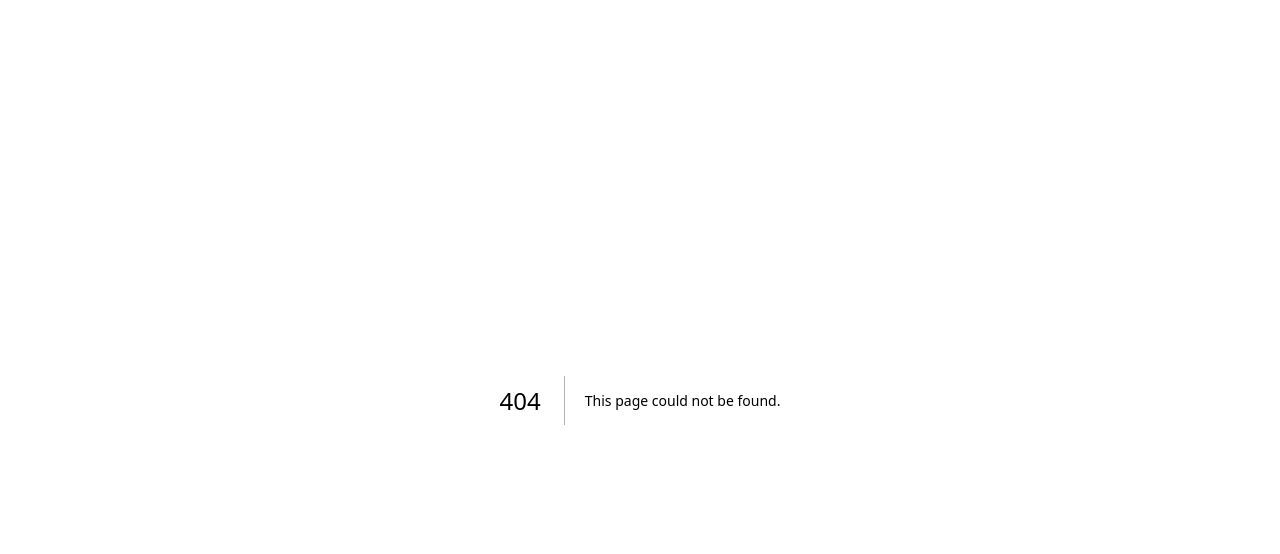
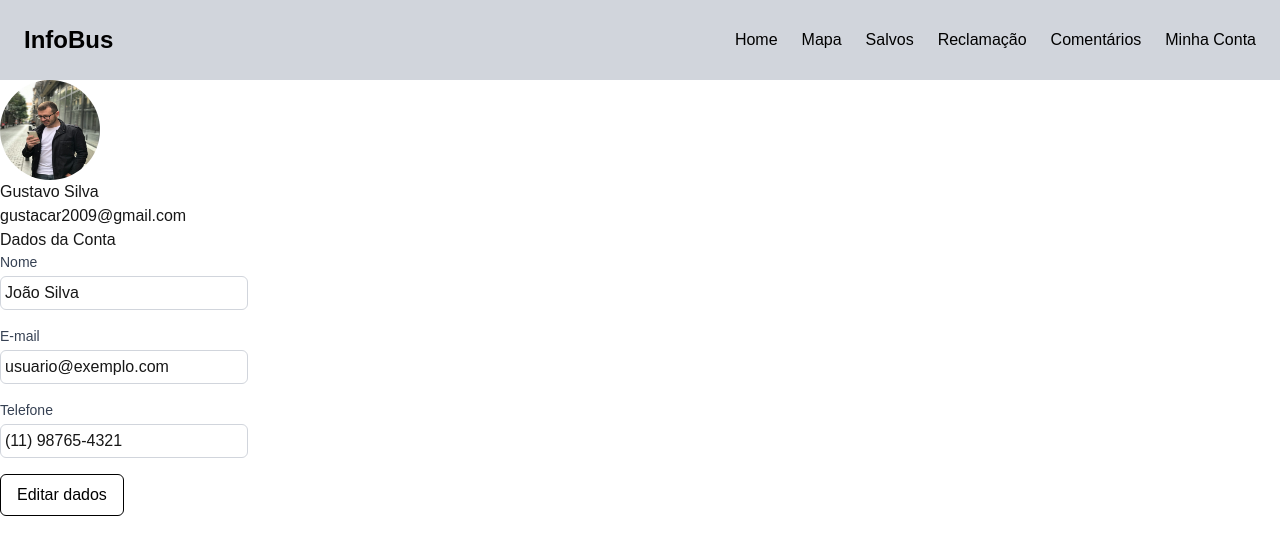
Before and after one commit to ArthurDG2/pi-next, a Next.js app: page /conta in a window 1280 px wide. Before the commit this address had no page. Shown: the top 554 px of the page. Built offline with nearby package versions, Linux system fonts and the light colour scheme.

Commit message:
Organizando o projeto e criando a pagina Minha Conta

```diff
--- /dev/null
+++ b/src/app/conta/page.tsx
@@ -0,0 +1,86 @@
+'use client'
+
+import { useState } from 'react';
+import { Navbar } from "@/components/Navbar";
+import { EditableField } from '@/components/EditableField';
+import Image from "next/image";
+
+export default function AcountPage() {
+    const [isEditing, setIsEditing] = useState(false);
+    const [user, setUser] = useState({
+        name: "João Silva",
+        email: "usuario@exemplo.com",
+        phone: "(11) 98765-4321",
+      });
+
+    const handleSave = () => {
+        setIsEditing(false);
+        //lógica para enviar os dados atualizados para o backend
+      };
+
+    return (
+        <div>
+            <Navbar />
+            <div>
+                <div>
+                    <Image
+                        className="rounded-full aspect-square"
+                        src="/perfil.jpg"
+                        alt="Imagem de perfil"
+                        width={100}
+                        height={100}
+                    />
+                    <h1>Gustavo Silva</h1>
+                    <h2>gustacar2009@gmail.com</h2>
+                </div>
+
+                <div>
+      <h3>Dados da Conta</h3>
+      <div className="max-w-62">
+        <EditableField
+          label="Nome"
+          value={user.name}
+          isEditing={isEditing}
+          onChange={(value) => setUser({ ...user, name: value })}
+        />
+        <EditableField
+          label="E-mail"
+          value={user.email}
+          isEditing={isEditing}
+          onChange={(value) => setUser({ ...user, email: value })}
+        />
+        <EditableField
+          label="Telefone"
+          value={user.phone}
+          isEditing={isEditing}
+          onChange={(value) => setUser({ ...user, phone: value })}
+        />
+      </div>
+      {isEditing ? (
+        <div className="flex gap-2">
+          <button
+            onClick={handleSave}
+            className="px-4 py-2 border border-black text-black rounded-md"
+          >
+            Salvar
+          </button>
+          <button
+            onClick={() => setIsEditing(false)}
+            className="px-4 py-2 bg-gray-200 rounded-md"
+          >
+            Cancelar
+          </button>
+        </div>
+      ) : (
+        <button
+          onClick={() => setIsEditing(true)}
+          className="px-4 py-2 border border-black text-black rounded-md"
+        >
+          Editar dados
+        </button>
+      )}
+    </div>
+            </div>
+        </div>
+    )
+}
--- a/src/app/page.tsx
+++ b/src/app/page.tsx
@@ -1,7 +1,7 @@
 "use client"
 
-import {Navbar} from "./components/Navbar";
-import {Map} from "./components/Map";
+import {Navbar} from "../components/Navbar";
+import {Map} from "../components/Map";
 
 export default function Home() {
     return (
--- /dev/null
+++ b/src/components/EditableField.tsx
@@ -0,0 +1,34 @@
+interface EditableFieldProps {
+    label: string;
+    value: string;
+    isEditing: boolean;
+    onChange: (value: string) => void;
+  }
+
+  export const EditableField = ({
+    label,
+    value,
+    isEditing,
+    onChange,
+  }: EditableFieldProps) => {
+    return (
+      <div className="mb-4">
+        <label className="block text-sm font-medium text-gray-700">{label}</label>
+        {isEditing ? (
+          <input
+            type="text"
+            value={value}
+            onChange={(e) => onChange(e.target.value)}
+            className="mt-1 block w-full rounded-md border-gray-300 border p-1"
+          />
+        ) : (
+          <input
+            type="text"
+            value={value}
+            readOnly
+            className="mt-1 block w-full rounded-md border-gray-300 border p-1 cursor-default"
+          />
+        )}
+      </div>
+    );
+  };
--- a/src/app/components/Map.tsx
+++ b/src/components/Map.tsx
@@ -1,15 +1,19 @@
 "use client";
+
+import { Search } from "lucide-react";
 
 export const Map = () => {
   return (
     <div className="relative h-screen w-full">
-      {/* Input de busca sobreposto ao mapa */}
-      <div className="bg-gray-300 rounded-md absolute top-4 left-1/2 transform -translate-x-1/2 z-10 w-11/12 max-w-md border border-black">
-        <input
-          type="text"
-          placeholder="Buscar localização..."
-          className="w-full p-3 rounded-md shadow-md border border-gray-300 focus:outline-none focus:ring-2 focus:ring-black"
-        />
+      <div className="flex bg-gray-300 rounded-md absolute top-4 left-1/2 transform -translate-x-1/2 z-10 w-11/12 max-w-md border border-black">
+        <div className="relative w-full">
+          <Search className="absolute left-3 top-1/2 transform -translate-y-1/2 text-gray-400" size={20} />
+          <input
+            type="text"
+            placeholder="Buscar localização..."
+            className="w-full pl-10 p-3 rounded-md shadow-md border border-gray-300 focus:outline-none focus:ring-2 focus:ring-black"
+          />
+        </div>
       </div>
 
       {/* Mapa em iframe */}
@@ -25,5 +29,6 @@ export const Map = () => {
         className="absolute top-0 left-0 w-full h-full"
       />
     </div>
+
   );
 };
--- a/src/app/components/Navbar.jsx
+++ b/src/components/Navbar.tsx
@@ -19,12 +19,11 @@ export const Navbar = () => {
 
   const menuLinks = [
     { href: "/", label: "Home", icon: Home },
-    { href: "/about", label: "Conta", icon: User },
+    { href: "/map", label: "Mapa", icon: MapPin },
     { href: "/saved", label: "Salvos", icon: Bookmark },
+    { href: "/complaints", label: "Reclamação", icon: AlertCircle },
     { href: "/comments", label: "Comentários", icon: MessageCircle },
-    { href: "/complaints", label: "Reclamação", icon: AlertCircle },
-    { href: "/settings", label: "Configurações", icon: Settings },
-    { href: "/map", label: "Mapa", icon: MapPin },
+    { href: "/conta", label: "Minha Conta", icon: User },
   ];
 
   const mobileMenuClasses = [
```
Also changed, not shown: public/perfil.jpg (added).
